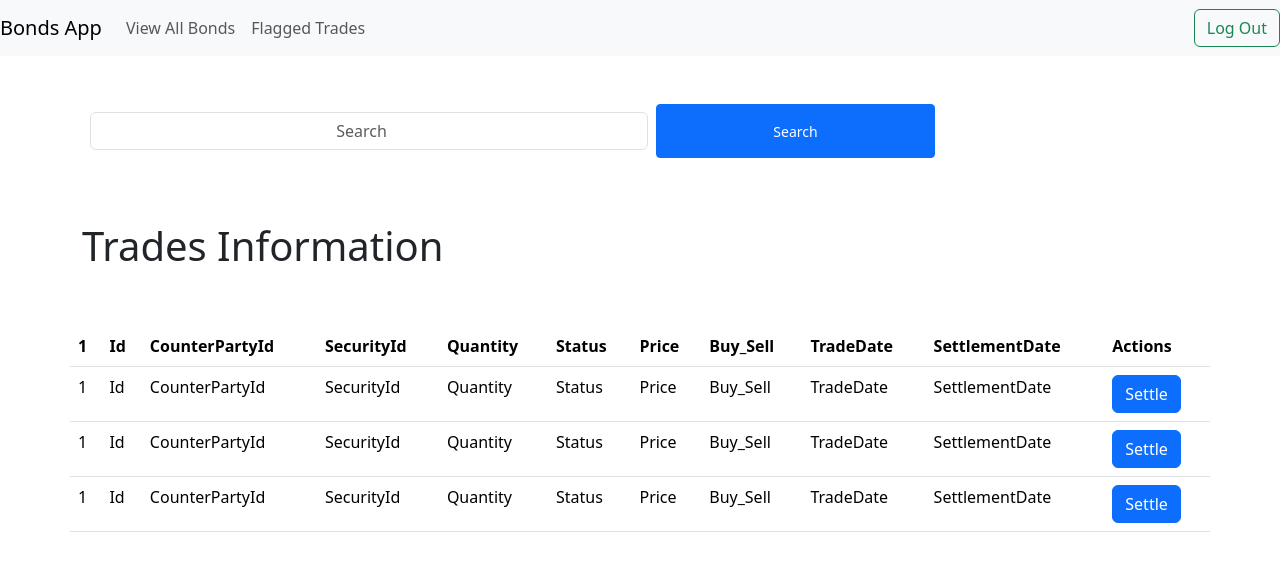
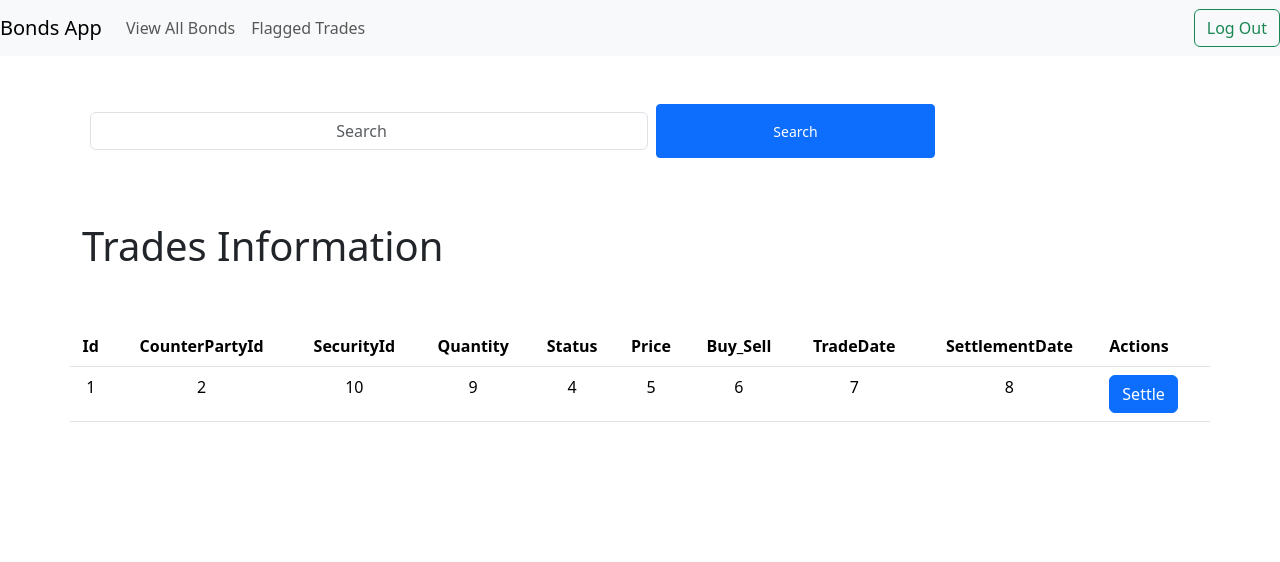
Before and after one commit to Rishab310/Group26-CC, a React (Create React App) app in the folder bonds-frontend/: page /adminDashboard in a window 1280 px wide. Both pictures are taken after a click on the button "Button 1". Shown: the top 562 px of the page. Built offline with nearby package versions, Linux system fonts and the light colour scheme.

Commit message:
updated tables

```diff
--- a/bonds-frontend/src/components/tables/TableRow.jsx
+++ b/bonds-frontend/src/components/tables/TableRow.jsx
@@ -1,19 +1,21 @@
 import React from 'react'
 
-function TableRow() {
+function TableRow(props) {
+
+
   return (
 
     <tr>
-    <td scope="row">1</td>
-    <td scope="col">Id</td>
-    <td scope="col">CounterPartyId</td>
-    <td scope="col">SecurityId</td>
-    <td scope="col">Quantity</td>
-    <td scope="col">Status</td>
-    <td scope="col">Price</td>
-    <td scope="col">Buy_Sell</td>
-    <td scope="col">TradeDate</td>
-    <td scope="col">SettlementDate</td>
+
+    <td scope="col" style={{textAlign:'center'}}>{props.trade._id}</td>
+    <td scope="col" style={{textAlign:'center'}}>{props.trade.counterpartyId}</td>
+    <td scope="col"style={{textAlign:'center'}}>{props.trade.securityId}</td>
+    <td scope="col"style={{textAlign:'center'}}>{props.trade.quantity}</td>
+    <td scope="col"style={{textAlign:'center'}}>{props.trade.status}</td>
+    <td scope="col"style={{textAlign:'center'}}>{props.trade.price}</td>
+    <td scope="col"style={{textAlign:'center'}}>{props.trade.buy_sell}</td>
+    <td scope="col"style={{textAlign:'center'}}>{props.trade.tradeDate}</td>
+    <td scope="col"style={{textAlign:'center'}}>{props.trade.settlementDate}</td>
     <td><button class="btn btn-primary">Settle</button></td>
 
 
--- a/bonds-frontend/src/components/tables/Tables.jsx
+++ b/bonds-frontend/src/components/tables/Tables.jsx
@@ -2,6 +2,23 @@ import React from 'react'
 import TableRow from './TableRow'
 
 function Tables() {
+  const trade={
+    _id:"1",
+    counterpartyId:"2",
+    bookId:"3",
+    status:"4",
+    price:"5",
+    buy_sell:"6",
+    tradeDate:"7",
+    settlementDate:"8",
+    quantity:"9",
+    securityId:"10",
+    reason:"11",
+    createdAt:"12",
+    updatedAt:"13"
+  }
+
+
   return (
     <div className='container'>
 
@@ -12,23 +29,23 @@ function Tables() {
         <table className="table">
          <thead>
     <tr>
-      <th scope="col">1</th>
-      <th scope="col">Id</th>
-      <th scope="col">CounterPartyId</th>
-      <th scope="col">SecurityId</th>
-      <th scope="col">Quantity</th>
-      <th scope="col">Status</th>
-      <th scope="col">Price</th>
-      <th scope="col">Buy_Sell</th>
-      <th scope="col">TradeDate</th>
-      <th scope="col">SettlementDate</th>
+
+      <th scope="col" style={{textAlign:'center'}}>Id</th>
+      <th scope="col" style={{textAlign:'center'}}>CounterPartyId</th>
+      <th scope="col" style={{textAlign:'center'}}>SecurityId</th>
+      <th scope="col" style={{textAlign:'center'}}>Quantity</th>
+      <th scope="col" style={{textAlign:'center'}}>Status</th>
+      <th scope="col" style={{textAlign:'center'}}>Price</th>
+      <th scope="col" style={{textAlign:'center'}}>Buy_Sell</th>
+      <th scope="col" style={{textAlign:'center'}}>TradeDate</th>
+      <th scope="col" style={{textAlign:'center'}}>SettlementDate</th>
       <th scope="col">Actions</th>
     </tr>
   </thead>
   <tbody>
-    <TableRow/>
-    <TableRow/>
-    <TableRow/>
+    <TableRow trade={trade}/>
+    {/* <TableRow/>
+    <TableRow/> */}
   </tbody>
 </table>
     </div>
```
